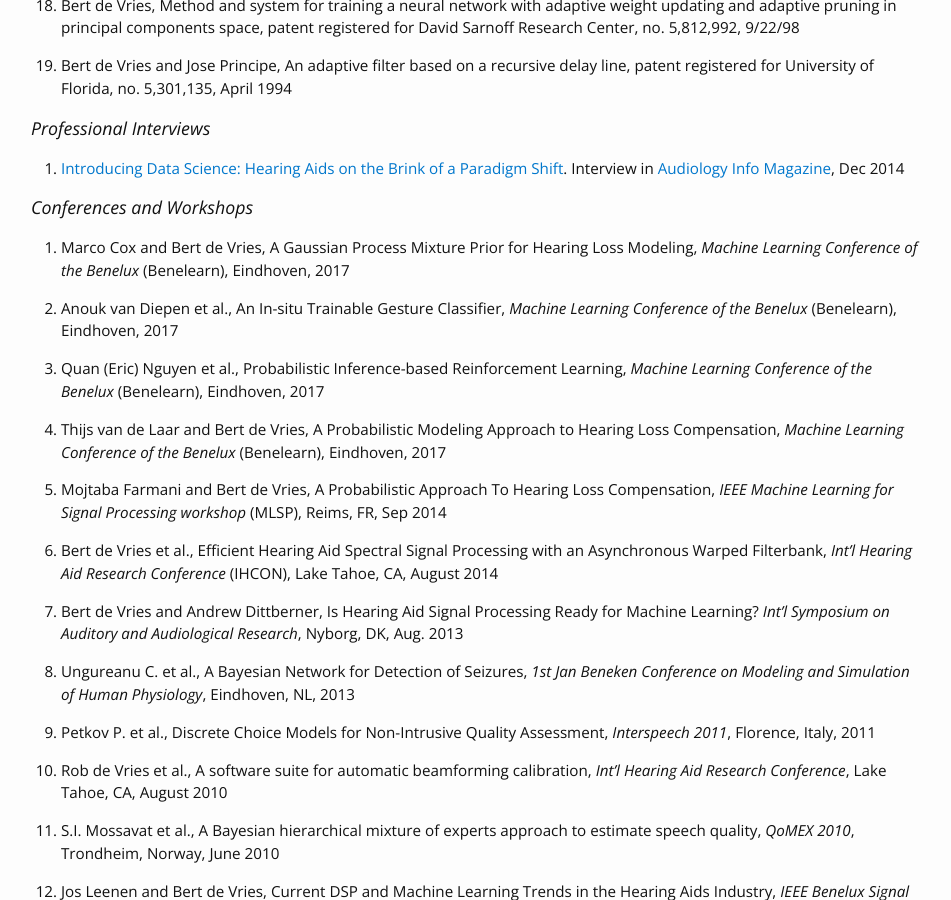
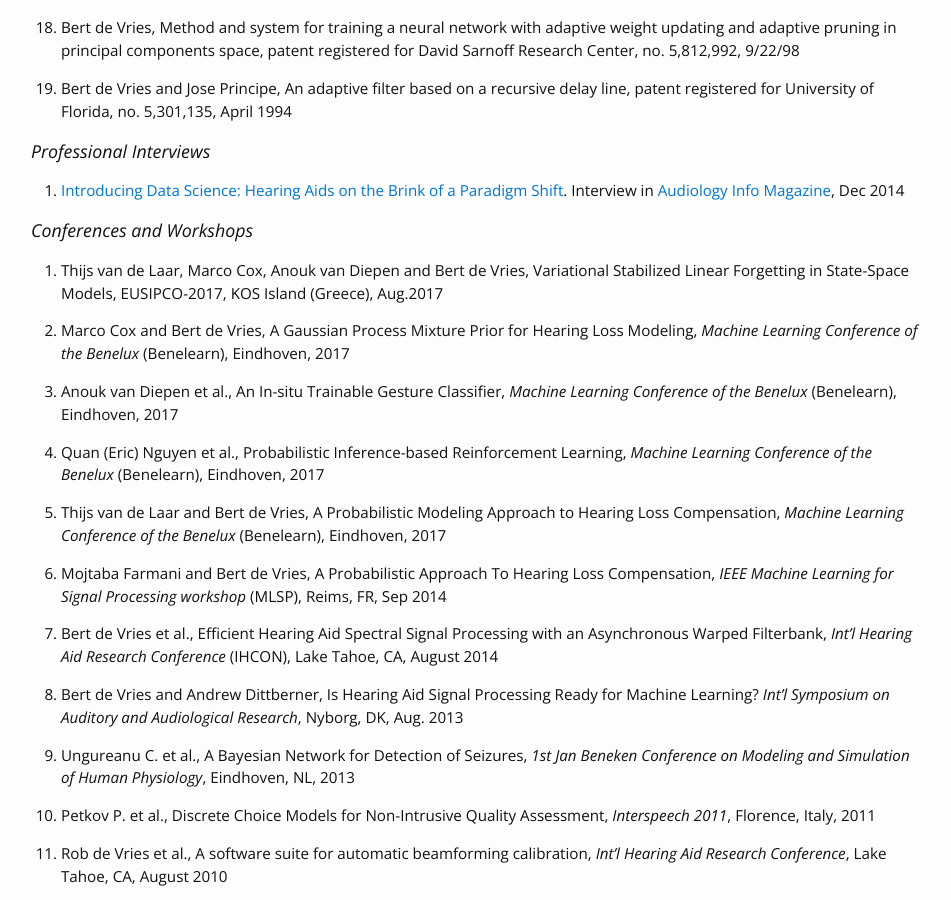
Before and after one commit to bertdv/bertdv.github.io, a Jekyll site: the page built from cv/bdevries-cv.md, in a window 1280 px wide and 900 px high, scrolled down 7472 px. Shown: the whole window, without its empty margins (164-1115 px from the left). Built offline with Jekyll 4.4.1, drawn with Linux system fonts in a browser that asks for light colours; some web fonts are replaced; our own code applies the rules of GitHub Pages for plain Markdown files; some of the changed text lies outside the part shown.

Commit message:
updated CV

```diff
--- a/cv/bdevries-cv.html
+++ b/cv/bdevries-cv.html
@@ -227,6 +228,7 @@
 </ol>
 <h3 id="conferences-and-workshops">Conferences and Workshops</h3>
 <ol style="list-style-type: decimal">
+<li><p>Thijs van de Laar, Marco Cox, Anouk van Diepen and Bert de Vries, Variational Stabilized Linear Forgetting in State-Space Models, EUSIPCO-2017, KOS Island (Greece), Aug.2017</p></li>
 <li><p>Marco Cox and Bert de Vries, A Gaussian Process Mixture Prior for Hearing Loss Modeling, <em>Machine Learning Conference of the Benelux</em> (Benelearn), Eindhoven, 2017</p></li>
 <li><p>Anouk van Diepen et al., An In-situ Trainable Gesture Classifier, <em>Machine Learning Conference of the Benelux</em> (Benelearn), Eindhoven, 2017</p></li>
 <li><p>Quan (Eric) Nguyen et al., Probabilistic Inference-based Reinforcement Learning, <em>Machine Learning Conference of the Benelux</em> (Benelearn), Eindhoven, 2017</p></li>
--- a/cv/bdevries-cv.md
+++ b/cv/bdevries-cv.md
@@ -355,6 +356,8 @@
 
 ### Conferences and Workshops
 
+1. Thijs van de Laar, Marco Cox, Anouk van Diepen and Bert de Vries, Variational Stabilized Linear Forgetting in State-Space Models, EUSIPCO-2017, KOS Island (Greece), Aug.2017
+
 1. Marco Cox and Bert de Vries, A Gaussian Process Mixture Prior for Hearing Loss Modeling, _Machine Learning Conference of the Benelux_ (Benelearn), Eindhoven, 2017
 
 1. Anouk van Diepen et al., An In-situ Trainable Gesture Classifier, _Machine Learning Conference of the Benelux_ (Benelearn), Eindhoven, 2017
```
Also changed, not shown: other parts of cv/bdevries-cv.html (+1 -0 lines), other parts of cv/bdevries-cv.md (+1 -0 lines), 4 other files.
